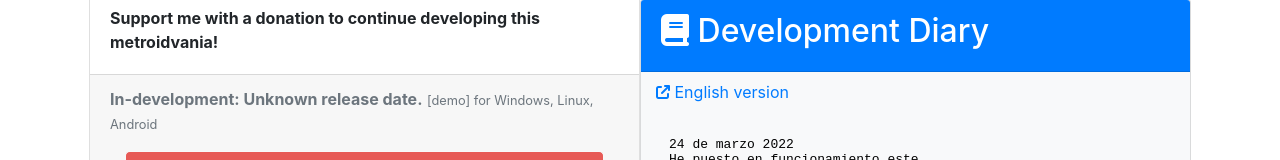
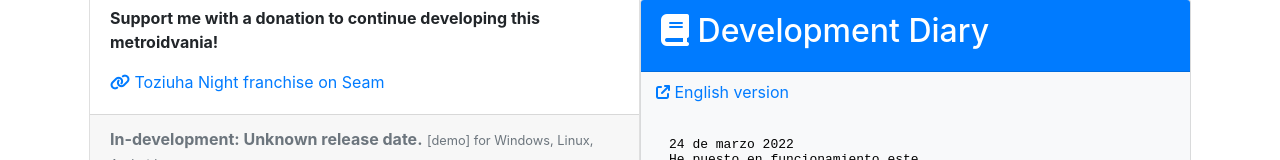
Before and after one commit to dannygaray60/dannygaray60.github.io, a plain HTML site: page tn-oota.html in a window 1280 px wide. Shown: the part 681-841 px from the top of the page. Drawn offline with nearby package versions, Linux system fonts and the light colour scheme.

Commit message:
Update tn-oota.html

```diff
--- a/tn-oota.html
+++ b/tn-oota.html
@@ -80,6 +80,7 @@
                   <div class="card-body">
                     <p class="card-text">Action <b>Metroidvania</b> set in a dark fantasy world, it follows the story of <b>Xandria, the Iron Alchemist</b>, a woman who seeks revenge against the organization that murdered her family.</p>
                     <p class="card-text"><b>Support me with a donation to continue developing this metroidvania!</b></p>
+                    <p class="card-text"><a target="_blank" href="https://store.steampowered.com/franchise/toziuhanight"><i class="fa-solid fa-link"></i> Toziuha Night franchise on Seam</a></p>
                   </div>
                   <div class="card-footer">
                     <p class="text-secondary"><b>In-development: Unknown release date.</b>  <small>[demo] for Windows, Linux, Android</small></p>
```
